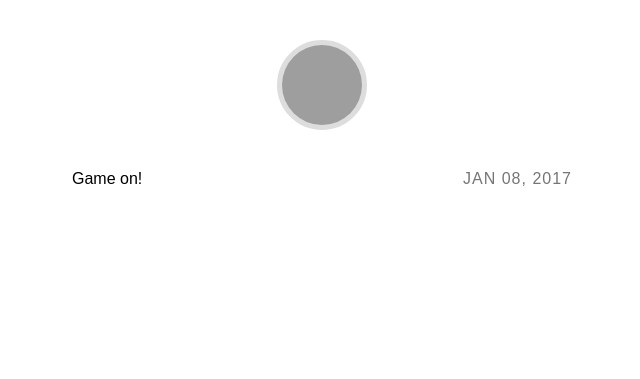
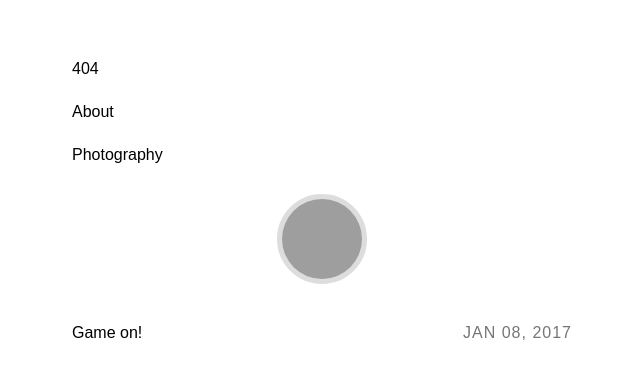
Before and after one commit to funkyL/funkyL.github.io, a Jekyll site: the page built from index.html, in a window 1280 px wide. Shown: the top 379 px of the page, without its empty margins (318-958 px from the left). Built offline with Jekyll 4.4.1, drawn with Linux system fonts in a browser that asks for light colours; some web fonts are replaced; grey boxes are pictures that could not be loaded.

Commit message:
adding pages

```diff
--- /dev/null
+++ b/_includes/pagelist.html
@@ -0,0 +1,14 @@
+<section>
+
+	<ul>
+
+	{% for pa in site.pages %}
+
+		<li><a href="{{ pa.url | prepend: site.baseurl }}">{{ pa.title }}</a></li>
+
+
+	{% endfor %}
+
+	</ul>
+
+</section>
--- a/_layouts/default.html
+++ b/_layouts/default.html
@@ -10,7 +10,7 @@ layout: compress
 	</head>
 
 	<body>
-
+		{% include pagelist.html %}
 		{% include header.html %}
 
 		<main>
```
